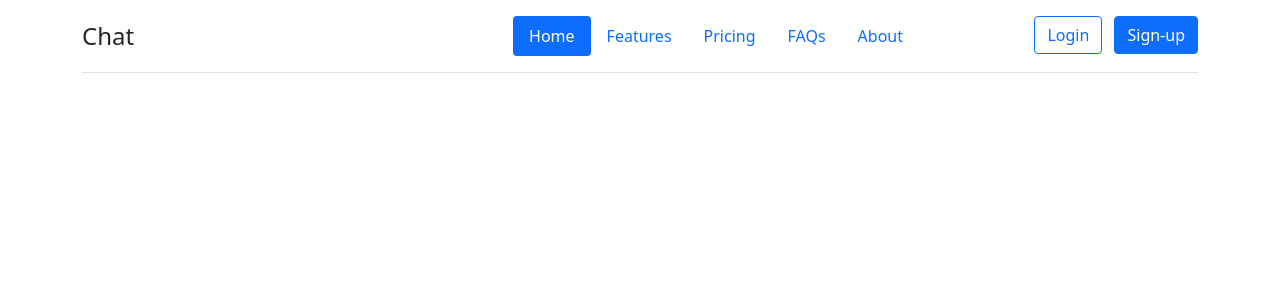
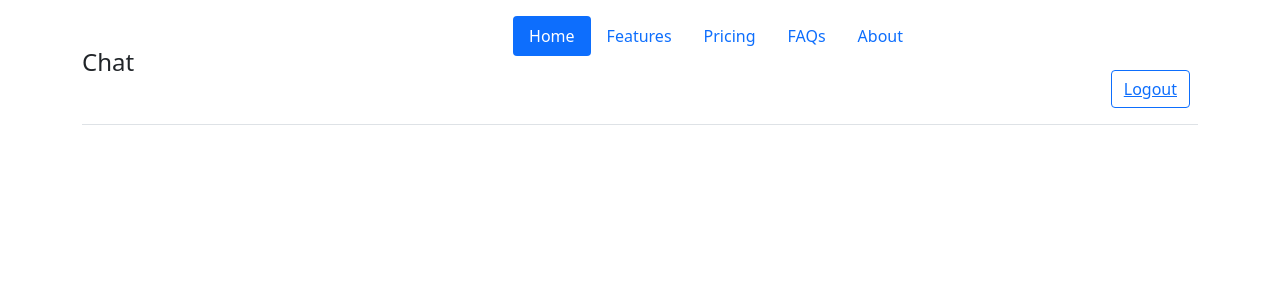
Before and after one commit to Wakarende/chat, a Flask app: page / in a window 1280 px wide. Shown: the top 300 px of the page. Run offline with Flask 2, Linux system fonts and the light colour scheme; the visitor is signed in with stand-in values (Sample User, id 1); data comes from the database, SQL or seed files in the repository; some libraries are stand-ins or nearby versions.

Commit message:
add login.html

```diff
--- a/app/templates/navbar.html
+++ b/app/templates/navbar.html
@@ -12,8 +12,13 @@
       <li class="nav-item"><a href="#" class="nav-link">About</a></li>
     </ul>
     <div class="col-md-3 text-end">
-      <button type="button" class="btn btn-outline-primary me-2">Login</button>
-      <button type="button" class="btn btn-primary">Sign-up</button>
+       {% if current_user.is_authenticated %}
+      <li style="color:white;padding:15px;">{{current_user.username}}</li>
+      <button type="button" class="btn btn-outline-primary me-2"><a href="{{url_for('auth.logout')}}">Logout</a></button>
+      {% else %}
+      <button type="button" class="btn btn-outline-primary me-2"><a href="{{url_for('auth.login')}}">Login</a></button>
+      <button type="button" class="btn btn-primary"><a href="{{url_for('auth.register')}}">Sign Up</a></button>
+      {% endif %}
     </div>
   </header>
 </div>
```
Also changed, not shown: app/templates/auth/login.html (added, +24 -0 lines).
